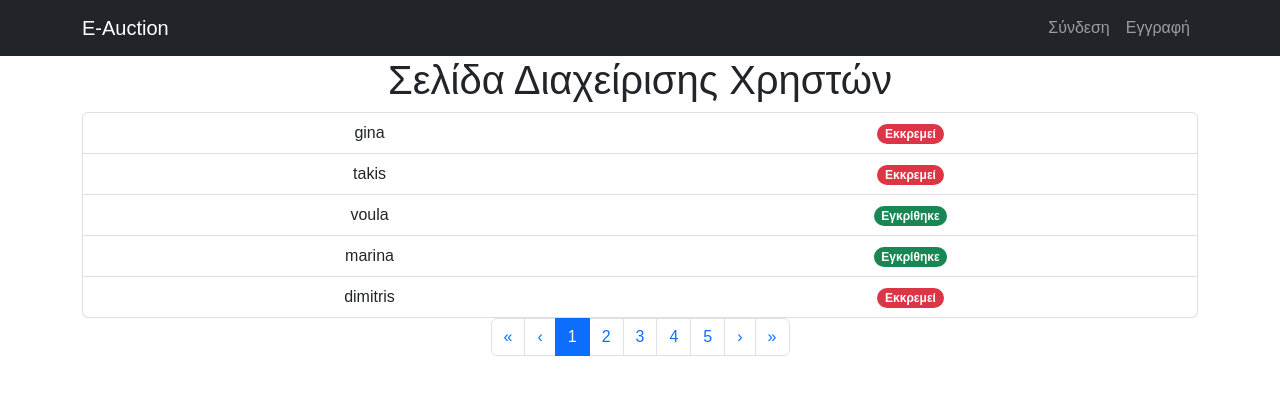
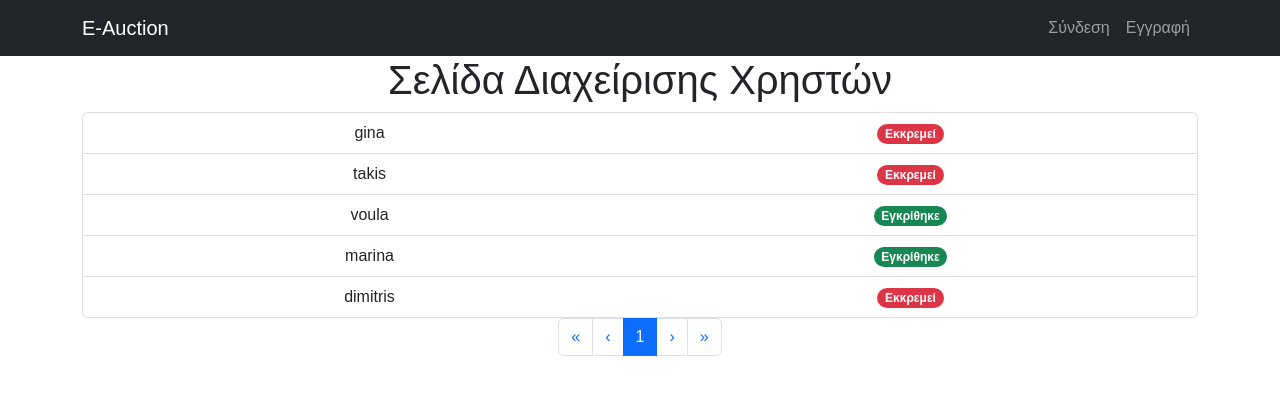
Before and after one commit to GKouv89/TEDi2022, a React (Create React App) app in the folder frontend/: page /admin in a window 1280 px wide. Shown: the top 394 px of the page. Built offline with nearby package versions, Linux system fonts and the light colour scheme.

Commit message:
pagination count fix

```diff
--- a/frontend/src/pages/AdminPage.js
+++ b/frontend/src/pages/AdminPage.js
@@ -8,6 +8,8 @@ import ListGroup from 'react-bootstrap/ListGroup'
 export default function AdminPage(){
     const page_size = 10; // fixed value to paginate
     const count = 5; // dummy data atm, will come from request
+    const page_count = count/page_size + 1
+    console.log(page_count)
     const results = [ // dummy data atm, will come from request
         {"username": "gina", "isPending": true},
         {"username": "takis", "isPending": true},
@@ -30,7 +32,7 @@ export default function AdminPage(){
             </Row>
             <Row>
                 <Col className="d-flex justify-content-center">
-                    <MyPagination count={count}/>
+                    <MyPagination count={page_count}/>
                 </Col>
             </Row>
         </Container>
```
